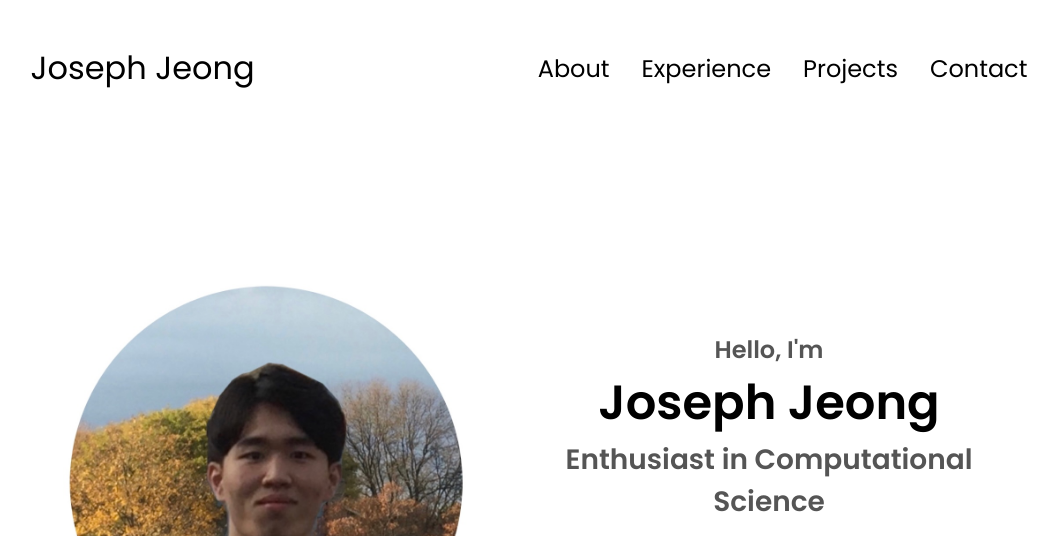
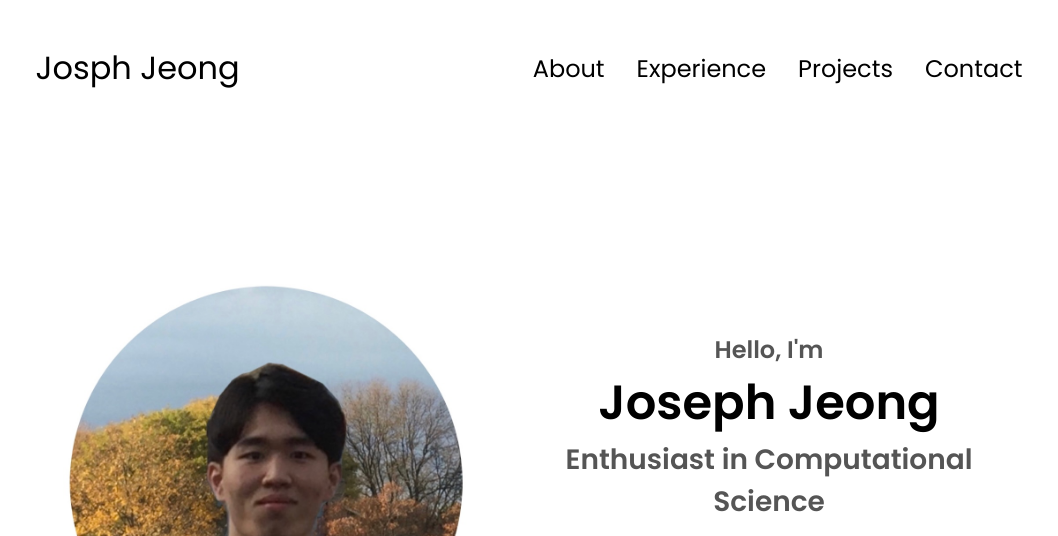
Before and after one commit to Josephjj224/josephjj224.github.io, a plain HTML site: page index.html in a window 1280 px wide. Shown: the top 536 px of the page, without its empty margins (111-1169 px from the left). Drawn offline with Linux system fonts and the light colour scheme.

Commit message:
Update index.html

```diff
--- a/index.html
+++ b/index.html
@@ -10,7 +10,7 @@
   </head>
   <body>
     <nav id="desktop-nav">
-      <div class="logo">Joseph Jeong</div>
+      <div class="logo">Josph Jeong</div>
       <div>
         <ul class="nav-links">
           <li><a href="#about">About</a></li>
```
